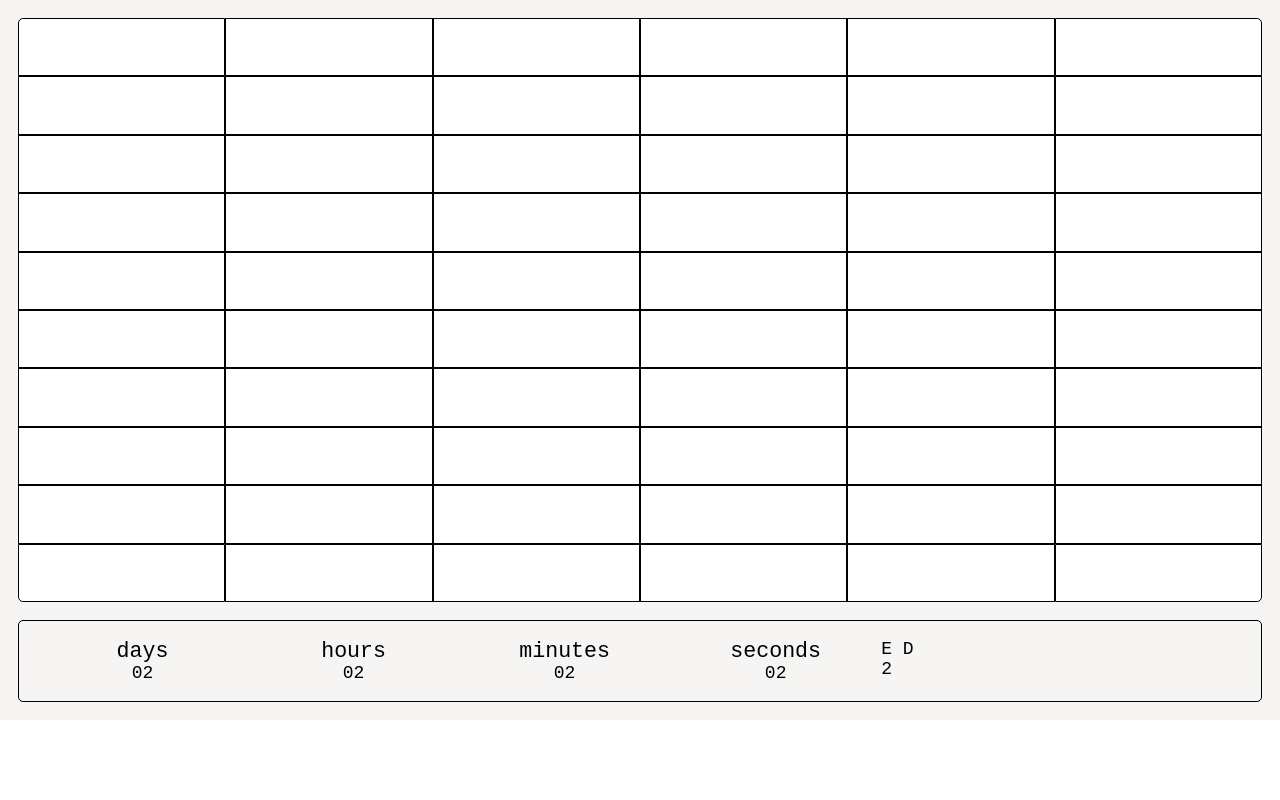
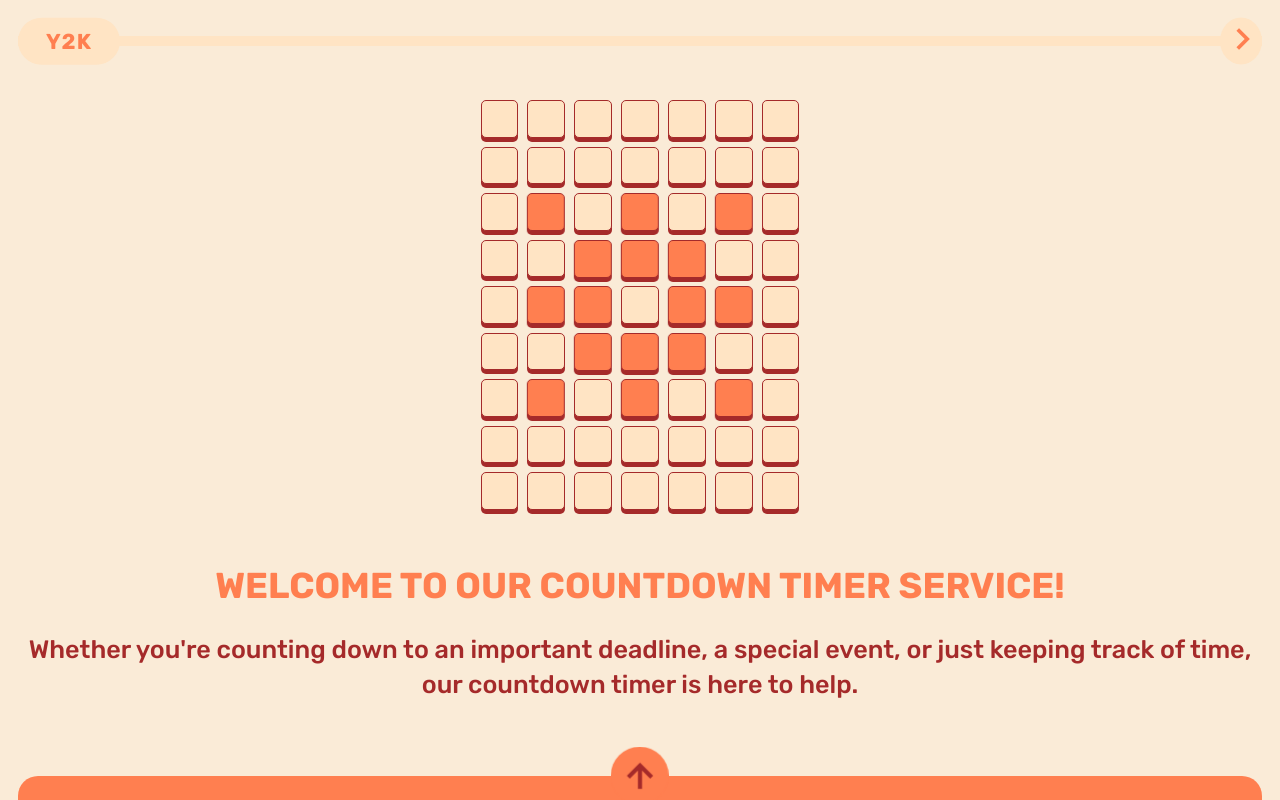
Before and after one commit to BnGamal/pomodoroTimer, a plain HTML site: page index.html in a window 1280 px wide. Drawn offline with nearby package versions, Linux system fonts and the light colour scheme.

Commit message:
basic user interface

```diff
--- a/index.html
+++ b/index.html
@@ -5,120 +5,110 @@
 	<meta name="viewport" content="width=device-width, initial-scale=1.0">
 	<title>Document</title>
 	<link rel="stylesheet" href="main.css">
+	<!-- google fonts -->
+	<link rel="preconnect" href="https://fonts.googleapis.com">
+	<link rel="preconnect" href="https://fonts.gstatic.com" crossorigin>
+	<link href="https://fonts.googleapis.com/css2?family=Rubik:ital,wght@0,300..900;1,300..900&display=swap" rel="stylesheet">
 	<!-- google icons -->
-	<!-- <link rel="stylesheet" href="https://fonts.googleapis.com/css2?family=Material+Symbols+Outlined:opsz,wght,FILL,GRAD@20..48,100..700,0..1,-50..200" /> -->
+	<link rel="stylesheet" href="https://fonts.googleapis.com/css2?family=Material+Symbols+Outlined:opsz,wght,FILL,GRAD@20..48,100..700,0..1,-50..200" />
 </head>
 <body>
 
-	<section class="top-section">
-		<div class="screens-container">
-			<div class="screen screen1 corner-topleft"></div>
-			<div class="screen screen2"></div>
-			<div class="screen screen3"></div>
-			<div class="screen screen4"></div>
-			<div class="screen screen5"></div>
-			<div class="screen screen6 corner-topright"></div>
-			<div class="screen screen7"></div>
-			<div class="screen screen8"></div>
-			<div class="screen screen9"></div>
-			<div class="screen screen10"></div>
-			<div class="screen screen11"></div>
-			<div class="screen screen12"></div>
-			<div class="screen screen13"></div>
-			<div class="screen screen14"></div>
-			<div class="screen screen15"></div>
-			<div class="screen screen16"></div>
-			<div class="screen screen17"></div>
-			<div class="screen screen18"></div>
-			<div class="screen screen19"></div>
-			<div class="screen screen20"></div>
-			<div class="screen screen21"></div>
-			<div class="screen screen22"></div>
-			<div class="screen screen23"></div>
-			<div class="screen screen24"></div>
-			<div class="screen screen25"></div>
-			<div class="screen screen26"></div>
-			<div class="screen screen27"></div>
-			<div class="screen screen28"></div>
-			<div class="screen screen29"></div>
-			<div class="screen screen30"></div>
-			<div class="screen screen31"></div>
-			<div class="screen screen32"></div>
-			<div class="screen screen33"></div>
-			<div class="screen screen34"></div>
-			<div class="screen screen35"></div>
-			<div class="screen screen36"></div>
-			<div class="screen screen37"></div>
-			<div class="screen screen38"></div>
-			<div class="screen screen39"></div>
-			<div class="screen screen40"></div>
-			<div class="screen screen41"></div>
-			<div class="screen screen42"></div>
-			<div class="screen screen43"></div>
-			<div class="screen screen44"></div>
-			<div class="screen screen45"></div>
-			<div class="screen screen46"></div>
-			<div class="screen screen47"></div>
-			<div class="screen screen48"></div>
-			<div class="screen screen49"></div>
-			<div class="screen screen50"></div>
-			<div class="screen screen51"></div>
-			<div class="screen screen52"></div>
-			<div class="screen screen53"></div>
-			<div class="screen screen54"></div>
-			<div class="screen screen55 corner-bottomleft"></div>
-			<div class="screen screen56"></div>
-			<div class="screen screen57"></div>
-			<div class="screen screen58"></div>
-			<div class="screen screen59"></div>
-			<div class="screen screen60 corner-bottomright"></div>
+	<section class="landing">
+		<div class="styles">
+			<div class="h-line">
+				<span class="current-style">y2k</span>
+				<button class="next-style">
+					<span class="center-text material-symbols-outlined next">
+					arrow_forward_ios
+					</span>
+				</button>
+			</div>
 		</div>
-		<div class="current-counter">
-			<div class="small-counters">
-				<div class="days-counter">
-					<h3 class="title">days</h3>
-					<span class="days">02</span>
-				</div>
-				<div class="days-counter">
-					<h3 class="title">hours</h3>
-					<span class="days">02</span>
-				</div>
-				<div class="days-counter">
-					<h3 class="title">minutes</h3>
-					<span class="days">02</span>
-				</div>
-				<div class="days-counter">
-					<h3 class="title">seconds</h3>
-					<span class="days">02</span>
-				</div>
-			</div>
-			<div class="others">
-				<div class="buttons">
-					<button class="edite">E</button>
-					<button class="delete">D</button>
-				</div>
-				<span class="counter-number">2</span>
-			</div>
+		<!-- change it to "you're running out of time" -->
+		<!-- <h1 class="landing-header">welcome</h1> -->
+		<!-- <div class="screens-wrapper"> -->
+		<div id='screens-container' class="screens-container">
+			<span class="screen screen1" id="screen1"></span>
+			<span class="screen screen2" id="screen2"></span>
+			<span class="screen screen3" id="screen3"></span>
+			<span class="screen screen4" id="screen4"></span>
+			<span class="screen screen5" id="screen5"></span>
+			<span class="screen screen6" id="screen6"></span>
+			<span class="screen screen7" id="screen7"></span>
+			<span class="screen screen8" id="screen8"></span>
+			<span class="screen screen9" id="screen9"></span>
+			<span class="screen screen10" id="screen10"></span>
+			<span class="screen screen11" id="screen11"></span>
+			<span class="screen screen12" id="screen12"></span>
+			<span class="screen screen13" id="screen13"></span>
+			<span class="screen screen14" id="screen14"></span>
+			<span class="screen screen15" id="screen15"></span>
+			<span class="screen screen16" id="screen16"></span>
+			<span class="screen screen17" id="screen17"></span>
+			<span class="screen screen18" id="screen18"></span>
+			<span class="screen screen19" id="screen19"></span>
+			<span class="screen screen20" id="screen20"></span>
+			<span class="screen screen21" id="screen21"></span>
+			<span class="screen screen22" id="screen22"></span>
+			<span class="screen screen23" id="screen23"></span>
+			<span class="screen screen24" id="screen24"></span>
+			<span class="screen screen25" id="screen25"></span>
+			<span class="screen screen26" id="screen26"></span>
+			<span class="screen screen27" id="screen27"></span>
+			<span class="screen screen28" id="screen28"></span>
+			<span class="screen screen29" id="screen29"></span>
+			<span class="screen screen30" id="screen30"></span>
+			<span class="screen screen31" id="screen31"></span>
+			<span class="screen screen32" id="screen32"></span>
+			<span class="screen screen33" id="screen33"></span>
+			<span class="screen screen34" id="screen34"></span>
+			<span class="screen screen35" id="screen35"></span>
+			<span class="screen screen36" id="screen36"></span>
+			<span class="screen screen37" id="screen37"></span>
+			<span class="screen screen38" id="screen38"></span>
+			<span class="screen screen39" id="screen39"></span>
+			<span class="screen screen40" id="screen40"></span>
+			<span class="screen screen41" id="screen41"></span>
+			<span class="screen screen42" id="screen42"></span>
+			<span class="screen screen43" id="screen43"></span>
+			<span class="screen screen44" id="screen44"></span>
+			<span class="screen screen45" id="screen45"></span>
+			<span class="screen screen46" id="screen46"></span>
+			<span class="screen screen47" id="screen47"></span>
+			<span class="screen screen48" id="screen48"></span>
+			<span class="screen screen49" id="screen49"></span>
+			<span class="screen screen50" id="screen50"></span>
+			<span class="screen screen51" id="screen51"></span>
+			<span class="screen screen52" id="screen52"></span>
+			<span class="screen screen53" id="screen53"></span>
+			<span class="screen screen54" id="screen54"></span>
+			<span class="screen screen55" id="screen55"></span>
+			<span class="screen screen56" id="screen56"></span>
+			<span class="screen screen57" id="screen57"></span>
+			<span class="screen screen58" id="screen58"></span>
+			<span class="screen screen59" id="screen59"></span>
+			<span class="screen screen60" id="screen60"></span>
+			<span class="screen screen61" id="screen61"></span>
+			<span class="screen screen62" id="screen62"></span>
+			<span class="screen screen63" id="screen63"></span>
+		</div>
+		<!-- </div> -->
+		<div class="text">
+			<h1 class='landing-header'>Welcome to our countdown timer service!</h1>
+			<p>Whether you're counting down to an important deadline, a special event, or just keeping track of time, our countdown timer is here to help.</p>
+		</div>
+	</section>
+	<section id='pull-up-menu' class="pull-up-menu">
+		<button id='pull-up-menu-btn' class='arrow'>
+			<span class="center-text-icon material-symbols-outlined">
+			arrow_downward
+			</span>
+		</button>
+		<div class="menu-items">
 
 		</div>
 	</section>
-
-
-<!-- 	<div class="time-prompt">
-		<div id="inputs-container" class='inputs-container'>
-		  <input placeholder='Days' type="number" id="days" name="days">
-		  <input placeholder='Hours' type="number" id="hours" name="hours">
-		  <input placeholder='Minutes' type="number" id="minutes" name="minutes">
-		  <input placeholder='Seconds' type="number" id="seconds" name="seconds">
-		</div>
-		<button id="confirm" class="confirm-duration">start</button>
-	</div> -->
-
-
-
-
-
-
 	<script src="main.js"></script>
 </body>
 </html>
--- a/main.css
+++ b/main.css
@@ -1,11 +1,19 @@
 
 /* rules  */
 :root {
-	--border-radius: 12px;
+/*  --bg-clr: antiquewhite;
+  --border-clr: brown;
+  --box-shadow-clr: brown;
+  --cell-bg-clr: bisque;
+  --cell-clr: coral;
+  --highlighted-cell-bg-clr: coral;*/
 
-	--light-gray: #f6f5f4;
+  --orange: coral;
+  --light-orange: #FFE4C4;
+  --brown: brown;
+  --rose: #FAEBD7;
 
-	--black: #000000;
+  --menu-top: 97%;
 }
 
 *,
@@ -33,25 +41,25 @@ html {
 
 body {
     margin: 0;
-    background-color: var(--bg-clr);
-    font-family: monospace, sans-serif;
-    position: relative;
-    min-height: 100vh;
+    padding: 0;
 }
 
 h1 {
+	text-align: center;
     text-transform: uppercase;
     font-size: 2rem;
     margin: .5em auto;
 }
 
 h2 {
+	text-align: center;
     text-transform: uppercase;
     margin: 0.5em auto;
     font-size: 1.4rem;
 }
 
 h3 {
+	text-align: center;
     margin: 0.6em auto;
     font-size: 1.2rem;
     font-weight: 500;
@@ -91,130 +99,164 @@ p {
 
 /*start styling*/
 
-/*.time-prompt {
-	border: 1px solid black;
-    background: var(--light-gray);
-	padding: 1em;
-	position: absolute;
-	left: 50%;
-	top: 50%;
-	transform: translate(-50%, -50%);
-	border-radius: 12px;
+body {
+	font-family: "Rubik", sans-serif;
+	background: var(--rose);
+	/* for the pull up menu	*/
+/*	position: relative;*/
+	padding: 1em 1em 3em 1em;
+/*	overflow: hidden;*/
 }
 
-.inputs-container {
-	display: grid;
-	grid-template-rows: repeat(4, 1fr);
-	gap: 1em;
+section.landing {
+/*	min-height: 390px;*/
+/*	height: 87vh;*/
+/*	display: grid;*/
+/*	grid-template-rows: auto minmax(400px, 600px);*/
+/*	gap: 1em;*/
 }
 
-@media(min-width:550px) {
-	.inputs-container {
-		grid-template-columns: repeat(2, 1fr);
-		grid-template-rows: repeat(2, 1fr);
-	}
+/*section.landing > * {
+	border-bottom: 1em;
+}*/
+.styles {}
+
+.styles .h-line {
+	position: relative;
+	margin: 1em 0;
+	height: 10px;
+	background: var(--light-orange);
 }
 
-.inputs-container > * {
-    border: none;
-    border-radius: 5px;
-    padding: 1em;
-    font-size: 1rem;
-    text-align: center;
+.styles .h-line .current-style {
+	font-weight: bold;
+	text-transform: uppercase;
+	letter-spacing: 1.2px;
+	font-size: 1.2rem;
+	color: var(--orange);
+	background: var(--light-orange);
+	padding: .5em 1.3em;
+	border-radius: 999px;
+
+	position: absolute;
+	left: 0;
+	top: 50%;
+	transform: translateY(-50%);
 }
 
-.confirm-duration {
-	text-transform: uppercase;
-    background: black;
-    color: white;
+.styles .h-line .next-style {
+    position: absolute;
+    right: 0;
+    top: 50%;
+    transform: translateY(-50%);
     padding: 0.5em;
-    font-size: 1.2em;
-    padding: 1em;
-    width: 100%;
-    margin-top: 1em;
-    border-radius: 5px;
+    color: var(--orange);
+    border-radius: 50%;
 }
 
-.confirm-duration:hover {
-	filter: opacity(95%);
-}*/
+.styles .h-line .next-style span {
+	font-weight: bold;
+	/*  arrows are always off the center!!  */
+    transform: translateX(2px);
+}
+
+/*the only solution for centering the container
+without causing additional problems using aspect-ratio*/
+.screens-wrapper {}
+
+.screens-container {
+	margin: 3em auto 3em auto;
+	max-height: 410px;
+	aspect-ratio: 7 / 9;
+    display: grid;
+    grid-template-columns: repeat(7, 1fr);
+    grid-template-rows: repeat(9, 1fr);
+    gap: 0.5em;
+}
+
+.screen {
+	border-radius: 5px;
+	background: var(--light-orange);
+	box-shadow: 0 4px var(--brown);
+	border: 1px solid var(--brown);
+}
+
+.landing .text p {
+    font-size: 1.4rem;
+    color: var(--brown);
+    text-align: center;
+    font-weight: 500;
+/*    margin-bottom: calc(100% - var(--menu-top));*/
+}
+
+.pull-up-menu {
+	/*	the top values are not calculated */
+    background: var(--orange);
+    height: 75vh;
+    min-height: 500px;
+    position: fixed;
+    left: 1em;
+    right: 1em;
+    top: var(--menu-top);
+	padding: 1em;
+    border-radius: 20px 20px 0 0;
+    transition: 0.7s ease-in-out;
+}
+
+.pull-up-menu .arrow {
+    background: var(--orange);
+    color: var(--brown);
+    border-radius: 50%;
+    position: absolute;
+    top: 0;
+    left: 50%;
+    transform: translate(-50%, -50%) rotate(180deg);
+    transition: 0.5s ease-in-out;
+}
+
+.pull-up-menu .arrow span {
+    padding: 0.3em;
+    font-size: 2rem;
+    font-weight: bold;
+}
+
+.menu-items {
+	height: 100%;
+	overflow: auto;
+}
 
 /*components*/
-/*.clickable:active {}*/
 
-
-.top-section {
-	background: var(--light-gray);
-	padding: 1em;
-	display: grid;
-	min-height:90vh;
-	grid-template-rows: 1fr auto;
-	gap: 1em;
+.move-menu {
+	top: 25%;
 }
 
-.screens-container {
-
-	display: grid;
-	grid-template-columns: repeat(6, 1fr);
-	grid-template-rows: repeat(10, 1fr);
-	border-radius: 5px;
+.move-button {
+	transform: translate(-50%, -50%) rotate(0deg) !important;
 }
 
-@media(min-width:450px) {
-	.screens-container {
-/*		aspect-ratio: 16 / 9;*/
-	}
+.flip {
+	transform: rotateY(180deg);
+	transition: .5s ease-in-out;
 }
 
-.screens-container > * {
-	border: 1px solid black;
-	background: white;
+.color {
+	background: var(--orange);
 }
 
-
-
-
-.current-counter {
-	display: flex;
-	border: 1px solid black;
-	padding: 1em;
-	border-radius: 5px;
+.landing-header {
+	color: var(--orange);
+    margin: 1em 0 0.5em 0;
 }
 
-.small-counters {
-	width: 70%;
+/*used everytime I need to center a
+text or an icon using flexbox
+.center-text-icon {
 	display: flex;
-	text-align: center;
+	justify-content: center;
+	align-items: center;
 }
 
-.small-counters > * {
-	flex: 1;
-	display: flex;
-	flex-direction: column;
+.screen-highlighted {
+	background: var(--orange);
 }
-
-
-.small-counters > * > .title {
-	margin: 0;
-}
-.small-counters > * > * {
-	flex: 1;
-}
-
-
-/*components*/
-.corner-topleft {
-	border-radius: 5px 0 0 0;
-}
-
-.corner-topright {
-	border-radius: 0 5px 0 0;
-}
-
-.corner-bottomleft {
-	border-radius: 0 0 0 5px;
-}
-
-.corner-bottomright {
-	border-radius: 0 0 5px 0;
-}
--- a/main.js
+++ b/main.js
@@ -2,15 +2,138 @@
 
 
 
+const firstShape = { // click
+	"2": [1,3,5],
+	"3": [2,3,4],
+	"4": [1,2,4,5],
+	"5": [2,3,4],
+	"6": [1,3,5],};
 
+const bluePrints = [
+{ // 0
+	"1": [2,3,4],
+	"2": [1,5],
+	"3": [1,5],
+	"4": [1,5],
+	"5": [1,5],
+	"6": [1,5],
+	"7": [2,3,4]
+},
+{ // 1
+	"1": [3],
+	"2": [2,3],
+	"3": [3],
+	"4": [3],
+	"5": [3],
+	"6": [3],
+	"7": [2,3,4]
+},
+{ // 2
+	"1": [2,3,4],
+	"2": [1,5],
+	"3": [5],
+	"4": [4],
+	"5": [3],
+	"6": [2],
+	"7": [1,2,3,4,5]
+},
+{ // 3
+	"1": [2,3,4],
+	"2": [1,5],
+	"3": [5],
+	"4": [2,3,4],
+	"5": [5],
+	"6": [1,5],
+	"7": [2,3,4]
+},
+{ // 4
+	"1": [3,4],
+	"2": [2,4],
+	"3": [1,4],
+	"4": [1,2,3,4,5],
+	"5": [4],
+	"6": [4],
+	"7": [4]
+},
+{ // 5
+	"1": [1,2,3,4,5],
+	"2": [1],
+	"3": [1,2,3,4],
+	"4": [5],
+	"5": [5],
+	"6": [1,5],
+	"7": [2,3,4]
+},
+{ // 6
+	"1": [2,3,4],
+	"2": [1,5],
+	"3": [1],
+	"4": [1,2,3,4],
+	"5": [1,5],
+	"6": [1,5],
+	"7": [2,3,4]
+},
+{ // 7
+	"1": [1,2,3,4,5],
+	"2": [5],
+	"3": [4],
+	"4": [3],
+	"5": [3],
+	"6": [3],
+	"7": [3]
+},
+{ // 8
+	"1": [2,3,4],
+	"2": [1,5],
+	"3": [1,5],
+	"4": [2,3,4],
+	"5": [1,5],
+	"6": [1,5],
+	"7": [2,3,4]
+},
+{ // 9
+	"1": [2,3,4],
+	"2": [1,5],
+	"3": [1,5],
+	"4": [2,3,4,5],
+	"5": [5],
+	"6": [1,5],
+	"7": [2,3,4]
+}];
 
-const daysInputFile = document.getElementsBy('days');
-const hoursInputEle = document.getElementById('hours');
-const minutesInputEle = document.getElementsBy('minutes');
-const secondsInputEle = document.getElementsBy('seconds');
+const screensContainer = document.getElementById('screens-container');
 
-let timeLeft = [];
+function getPairs(obj) {
+	keys = Object.keys(obj);
+	for (const yCoordinate of keys) {
+		xCoordinates = obj[yCoordinate];
+		for (const xCoordinate  of xCoordinates) {
+			const id = (Number(yCoordinate) *  7) + xCoordinate + 1;
+			const screen = screensContainer.querySelector('#screen' + id);
+			setTimeout(function() {
+				screen.classList.add('flip');
+			}, 10);
+			setTimeout(function() {
+				screen.classList.add('color');
+			}, 15)
+		}
+	}
+}
 
+function clearScreens() {
+	const allScreens = document.querySelectorAll('span');
+	for (screen of allScreens) {
+		if (screen.classList.contains('flip'));
+		screen.classList.remove('flip', 'color');
+	}
+}
 
+const pullUpMenu = document.getElementById('pull-up-menu');
+const pullUpMenuBtn = document.getElementById('pull-up-menu-btn');
 
-const confirmDurationBtn = document.getElementsBy('confirm');
+pullUpMenuBtn.addEventListener('click', function() {
+	pullUpMenu.classList.toggle('move-menu');
+	pullUpMenuBtn.classList.toggle('move-button');
+});
+
+getPairs(firstShape);
```
Also changed, not shown: 1 other file.
